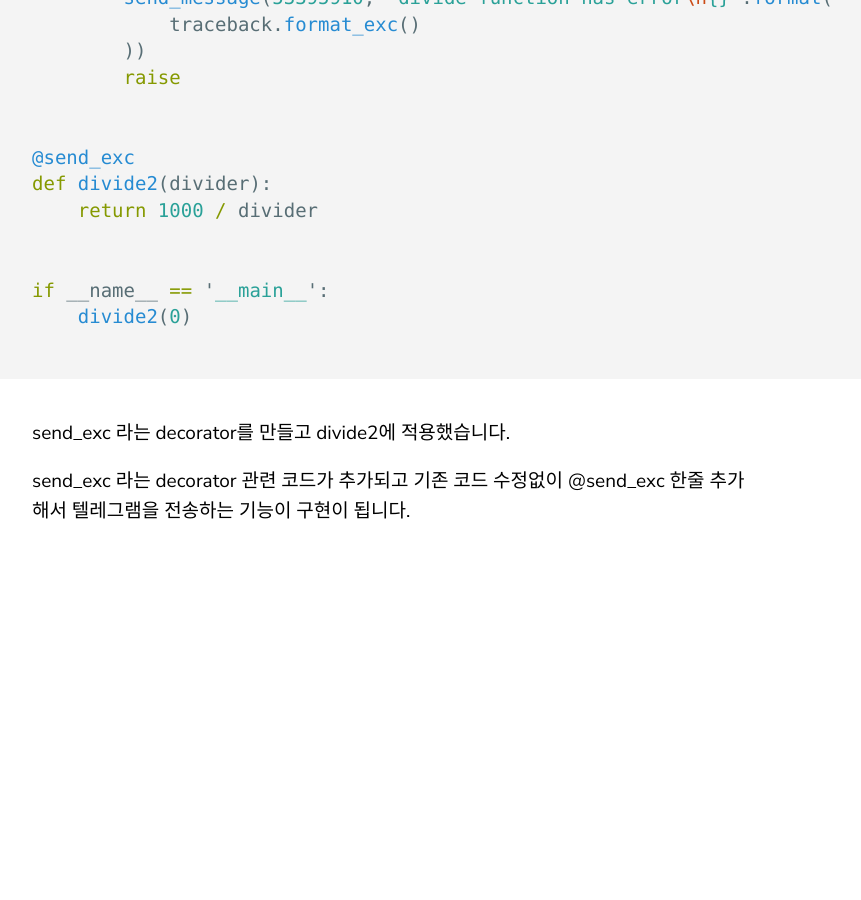
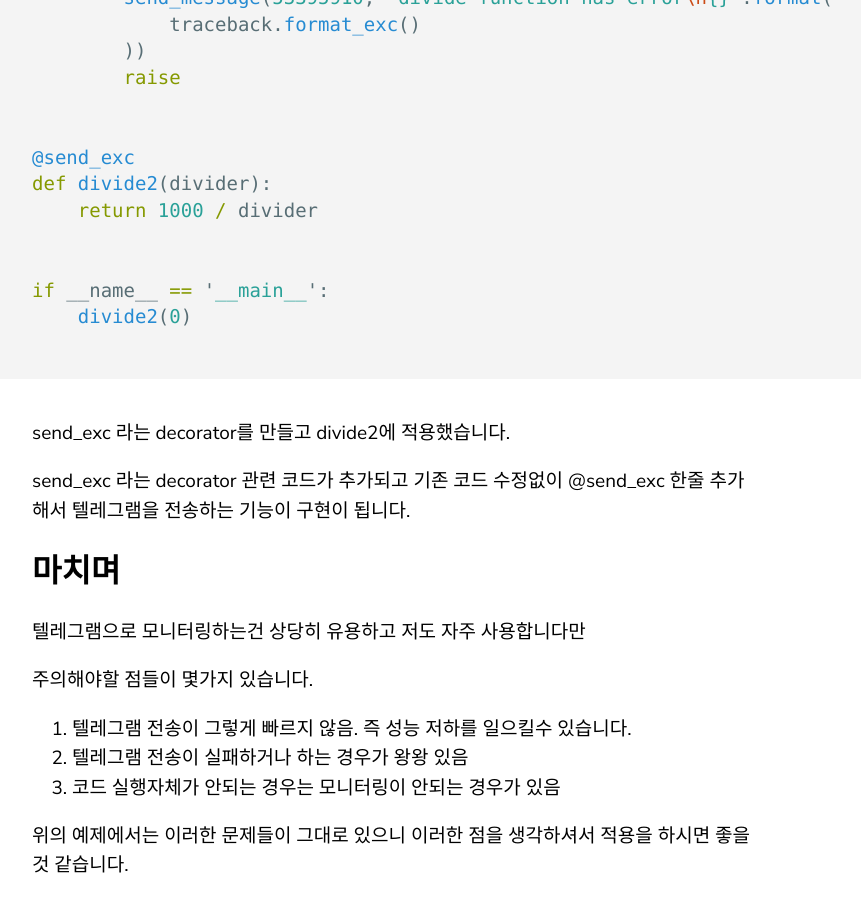
Before and after one commit to smanioso/sevity.github.io, a Jekyll site: the page built from _posts/2020-07-15-creating-telegrambot.markdown, in a window 1280 px wide and 900 px high, scrolled down 7767 px. Shown: the whole window, without its empty margins (68-929 px from the left). Built offline with Jekyll 4.4.1, drawn with Linux system fonts in a browser that asks for light colours; before the commit the page ends 8312 px from its top, so only the background shows below that.

Commit message:
Update 2020-07-15-creating-telegrambot.markdown

```diff
--- a/_posts/2020-07-15-creating-telegrambot.markdown
+++ b/_posts/2020-07-15-creating-telegrambot.markdown
@@ -271,3 +271,16 @@ if __name__ == '__main__':
 send_exc 라는 decorator를 만들고 divide2에 적용했습니다.
 
 send_exc 라는 decorator 관련 코드가 추가되고 기존 코드 수정없이 @send_exc 한줄 추가해서 텔레그램을 전송하는 기능이 구현이 됩니다.
+
+
+## 마치며
+
+텔레그램으로 모니터링하는건 상당히 유용하고 저도 자주 사용합니다만
+
+주의해야할 점들이 몇가지 있습니다.
+
+1. 텔레그램 전송이 그렇게 빠르지 않음. 즉 성능 저하를 일으킬수 있습니다.
+2. 텔레그램 전송이 실패하거나 하는 경우가 왕왕 있음
+3. 코드 실행자체가 안되는 경우는 모니터링이 안되는 경우가 있음
+
+위의 예제에서는 이러한 문제들이 그대로 있으니 이러한 점을 생각하셔서 적용을 하시면 좋을 것 같습니다.
```
